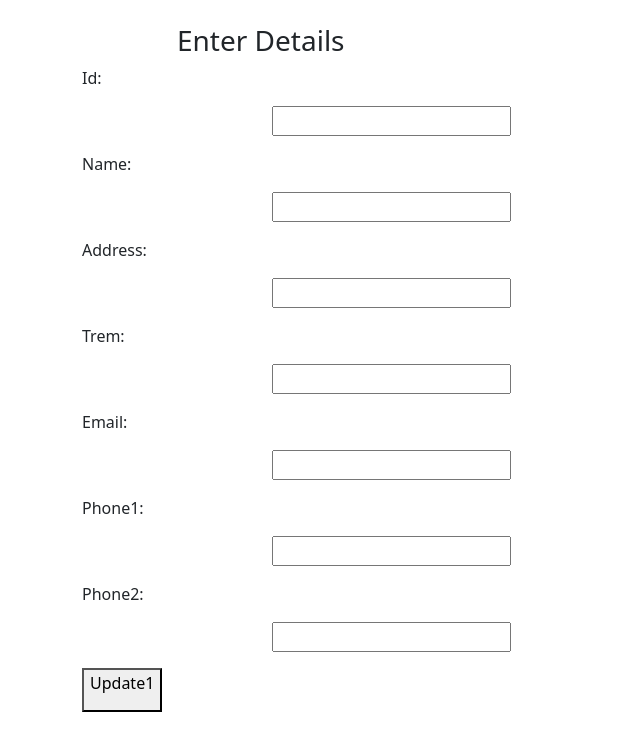
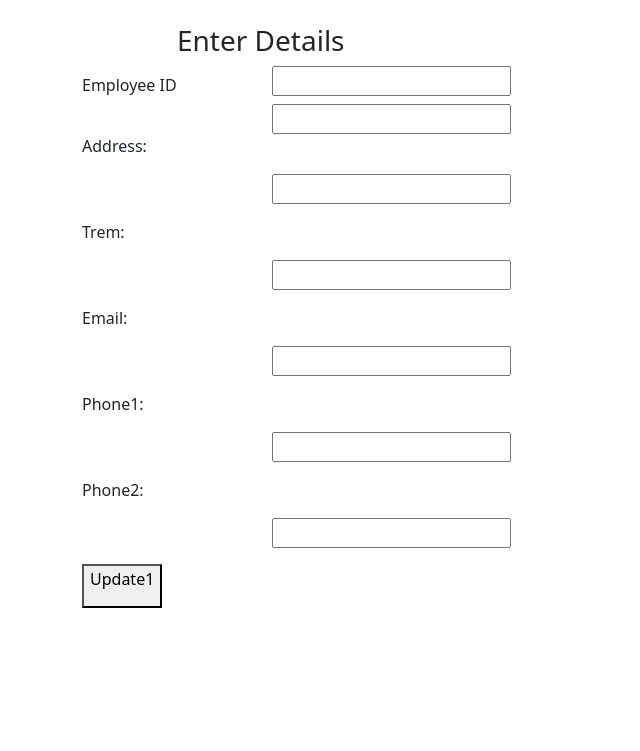
Before and after one commit to cyysky/ERP, a Django app: page /emp1 in a window 1280 px wide. Shown: the top 751 px of the page, without its empty margins (0-640 px from the left). Run offline with Django 4.2, Linux system fonts and the light colour scheme.

Commit message:
20220428 1248

```diff
--- a/ERP/ERP/settings.py
+++ b/ERP/ERP/settings.py
@@ -36,7 +36,7 @@ INSTALLED_APPS = [
     'django.contrib.sessions',
     'django.contrib.messages',
     'django.contrib.staticfiles',
-    'employee'  ,
+    'employee',
     'Master'
 ]
 
@@ -55,7 +55,7 @@ ROOT_URLCONF = 'ERP.urls'
 TEMPLATES = [
     {
         'BACKEND': 'django.template.backends.django.DjangoTemplates',
-        'DIRS': [BASE_DIR / "templates"],
+        'DIRS': [ Path(BASE_DIR / "ERP" / "templates")],
         'APP_DIRS': True,
         'OPTIONS': {
             'context_processors': [
--- a/ERP/Master/templates/edit.html
+++ b/ERP/Master/templates/edit.html
@@ -5,8 +5,9 @@
     <title>Index</title>
     {% load static %}
 <!-- <link rel="stylesheet" href="{% static 'css/style.css' %}"/>  !-->
-	<link href="https://cdn.jsdelivr.net/npm/bootstrap@5.1.3/dist/css/bootstrap.min.css" rel="stylesheet" integrity="sha384-1BmE4kWBq78iYhFldvKuhfTAU6auU8tT94WrHftjDbrCEXSU1oBoqyl2QvZ6jIW3" crossorigin="anonymous"></head>
-
+	<link href="https://cdn.jsdelivr.net/npm/bootstrap@5.1.3/dist/css/bootstrap.min.css" rel="stylesheet" integrity="sha384-1BmE4kWBq78iYhFldvKuhfTAU6auU8tT94WrHftjDbrCEXSU1oBoqyl2QvZ6jIW3" crossorigin="anonymous">
+	</head>
+<body>
      <div class="header">
     <form method="POST" class="post-form" action="/update/{{sub_contract.id}}">
         {% csrf_token %}
--- a/ERP/Master/templates/index1.html
+++ b/ERP/Master/templates/index1.html
@@ -7,8 +7,8 @@
 <!-- <link rel="stylesheet" href="{% static 'css/style.css' %}"/>  !-->
 	<link href="https://cdn.jsdelivr.net/npm/bootstrap@5.1.3/dist/css/bootstrap.min.css" rel="stylesheet" integrity="sha384-1BmE4kWBq78iYhFldvKuhfTAU6auU8tT94WrHftjDbrCEXSU1oBoqyl2QvZ6jIW3" crossorigin="anonymous"></head>
 
+<body>
 
-<div class="header">
 <form method="POST" class="post-form" action="/emp1">
 	{% csrf_token %}
   <div class="container">
@@ -19,22 +19,19 @@
 				<h3>Enter Details</h3>
 			</div>
 		</div>
-            <p class="solid"> Id:
 		<div class="form-group row">
-                <label class="col-md-2 col-form-label"></label>
+			<label class="col-md-2 col-form-label">Employee ID</label>
 			<div class="col-md-4">
 				{{ form.eida }}
 			</div>
 		</div>
-			</p>
-            <p class="solid"> Name:
 		<div class="form-group row">
 			<label class="col-md-2 col-form-label"></label>
 			<div class="col-md-4">
 				{{ form.enamea }}
 			</div>
 		</div>
-			</p>
+
 		<p class="solid"> Address:
 		<div class="form-group row">
 			<label class="col-md-2 col-form-label"></label>
@@ -84,7 +81,7 @@
 	   </button>
  </div>
 </form>
-</div>
+
 
 </body>
 </html>
```
Also changed, not shown: ERP/Master/views.py (+23 -0 lines), ERP/ERP/templates/base.html (renamed from ERP/templates/base.html), ERP/ERP/templates/home.html (renamed from ERP/templates/home.html), ERP/ERP/templates/registration/login.html (renamed from ERP/templates/registration/login.html). Lines whose indentation alone changed are shown as unchanged.
